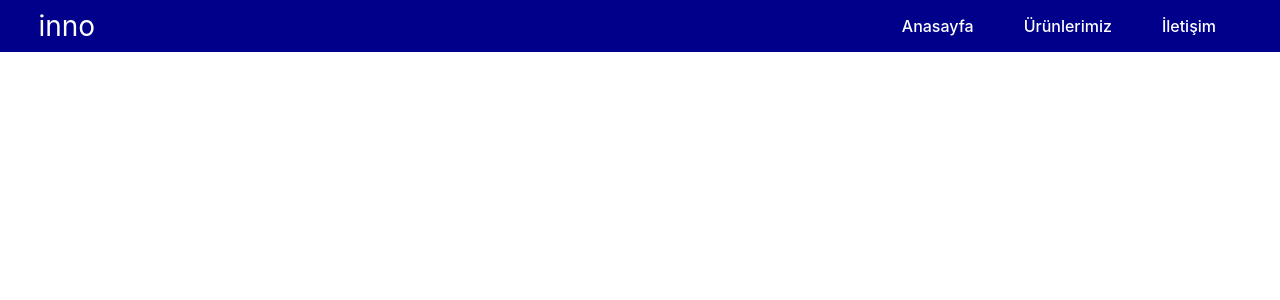
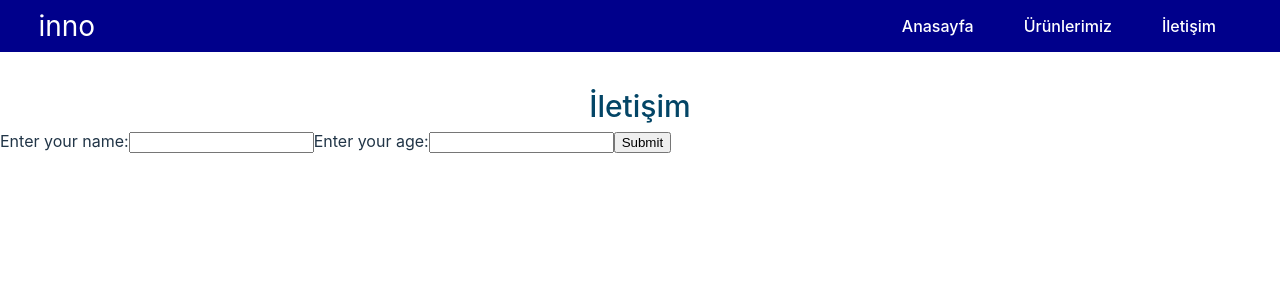
Before and after one commit to makimakimek/inno, a React (Vite) app: page /contact in a window 1280 px wide. Shown: the top 300 px of the page. Built offline with nearby package versions, Linux system fonts and the light colour scheme.

Commit message:
started with the form on the contact page

```diff
--- a/src/Contact.jsx
+++ b/src/Contact.jsx
@@ -3,6 +3,18 @@ import './App.css'
 import { Link } from "react-router-dom";
 
 function Contact() {
+    const [inputs, setInputs] = useState({});
+
+    const handleChange = (event) => {
+        const name = event.target.name;
+        const value = event.target.value;
+        setInputs(values => ({...values, [name]: value}))
+    }
+
+    const handleSubmit = (event) => {
+        event.preventDefault();
+    }
+
     return (
         <>
         <div className = "page">
@@ -29,6 +41,23 @@ function Contact() {
                     </div>
                 </div>
             </div>
+
+            <div className = "pageTitle">
+                İletişim
+            </div>
+
+            <form onSubmit = {handleSubmit}>
+                <label>Enter your name:
+                    <input type = "text" name = "username" value = {inputs.username || ""} onChange={handleChange} />
+                </label>
+
+                <label>Enter your age:
+                    <input type = "number" name = "age" value={inputs.age || ""} onChange={handleChange} />
+                </label>
+
+                <input type="submit" />
+            </form>
+
         </div>
         </>
       )
```
